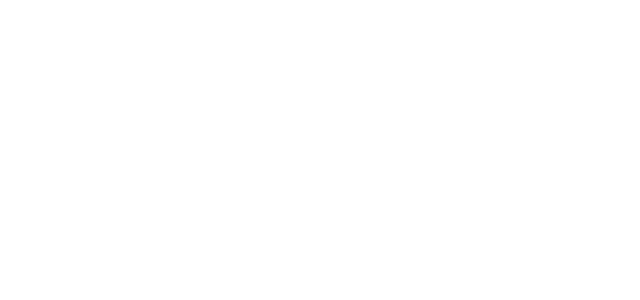
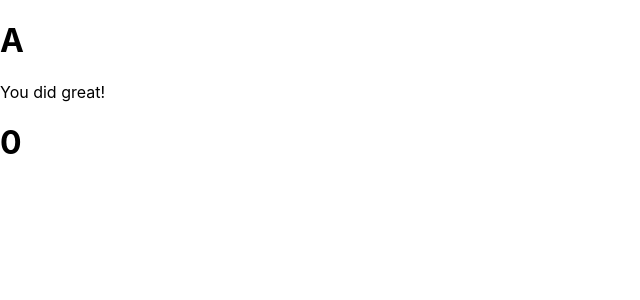
Before and after one commit to aidanmchugh12/ratemyschedule, a React (Create React App) app in the folder client/: page /output in a window 1280 px wide. Before the commit this address had no page. Shown: the top 300 px of the page, without its empty margins (0-640 px from the left). Built offline with nearby package versions, Linux system fonts and the light colour scheme.

Commit message:
Beginning output

```diff
--- a/client/public/index.html
+++ b/client/public/index.html
@@ -24,7 +24,7 @@
       work correctly both with client-side routing and a non-root public URL.
       Learn how to configure a non-root public URL by running `npm run build`.
     -->
-    <title>React App</title>
+    <title>RateMySchedule</title>
   </head>
   <body>
     <noscript>You need to enable JavaScript to run this app.</noscript>
--- a/client/src/App.js
+++ b/client/src/App.js
@@ -2,6 +2,7 @@
 import {BrowserRouter as Router, Route, Routes} from 'react-router-dom';
 import Home from './components/Home';
 import InputData from './components/InputData';
+import GradeOutput from './components/GradeOutput';
 
 function App() {
   return (
@@ -9,6 +10,7 @@
     <Routes>
       <Route path="/" element={<Home />} />
       <Route path="/input" element={<InputData />} />
+      <Route path="/output" element={<GradeOutput />} />
     </Routes>
   </Router>
   );
--- /dev/null
+++ b/client/src/components/GradeOutput.jsx
@@ -0,0 +1,41 @@
+import React from 'react'
+
+class InputData extends React.Component {
+  constructor() {
+    super();
+
+    this.state = {
+      overallGrade: 'A',
+      overallGradeBlurb: "You did great!",
+      classBreaks: 0,
+      classBreaksBlurb: "",
+      profRating: 0,
+      profRatingBlurb: "",
+      creditsTaken: 0,
+      creditsTakenBlurb: "",
+    };
+  }
+
+  componentDidMount() {
+  }
+
+  render() {
+    const { overallGrade, overallGradeBlurb, classBreaks, classBreaksBlurb } = this.state;
+    return (
+      <>
+      <div class="overall-grade-container">
+        <h1>{overallGrade}</h1>
+        <p>{overallGradeBlurb}</p>
+      </div>
+      <div class="cards-container">
+        <div class="breaks-grade">
+            <h1>{classBreaks}</h1>
+            <p>{classBreaksBlurb}</p>
+        </div>
+      </div>
+      </>
+    );
+  }
+}
+
+export default InputData;
--- a/client/src/components/InputData.jsx
+++ b/client/src/components/InputData.jsx
@@ -20,14 +20,6 @@
   postDataToBackend = async () => {
     const data = [this.classNames, this.classProfs, this.classCredits]
   }
-
-  testData = [
-    ["T 001", "loc1", "name1", "day", "start", "end", "", ""],
-    ["T 002", "loc1", "name1", "day", "start", "end", "", ""],
-    ["T 003", "loc1", "name1", "day", "start", "end", "", ""],
-    ["T 004", "loc1", "name1", "day", "start", "end", "", ""],
-    ["T 005", "loc1", "name1", "day", "start", "end", "", ""],
-  ];
 
   handleProfessorChange = (index, event) => {
     const newProfs = [...this.state.classProfs];
```
